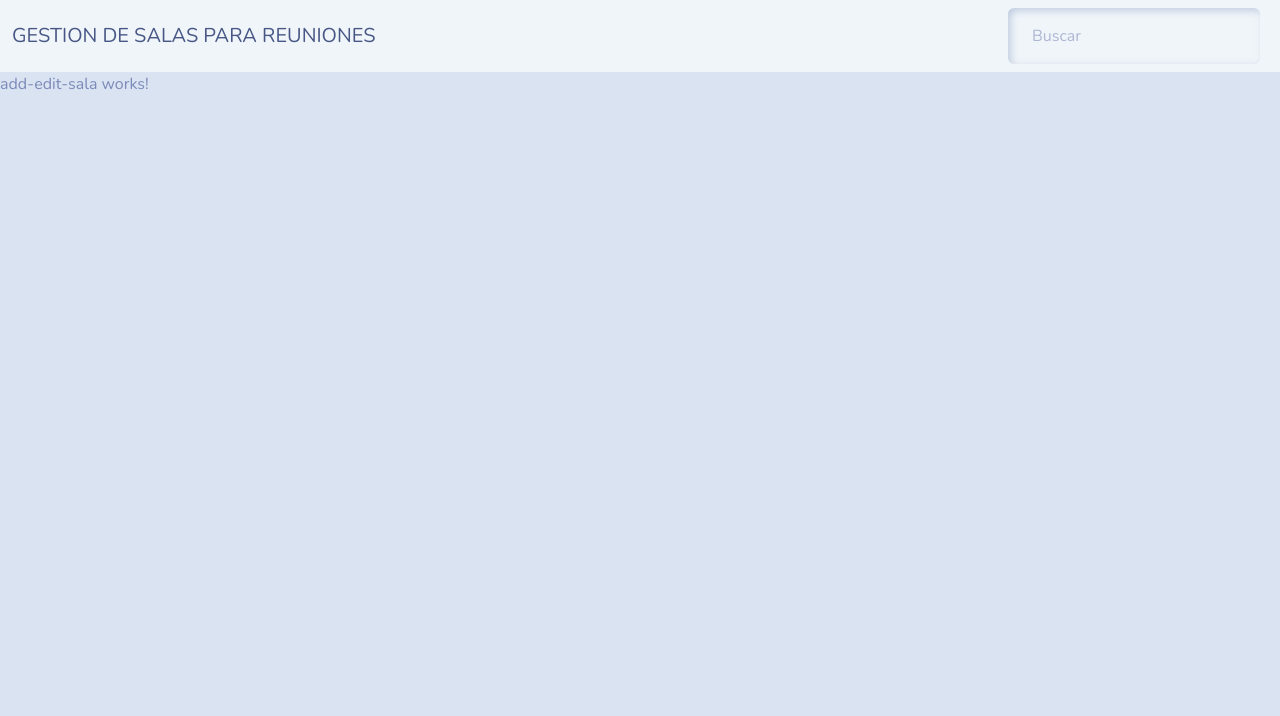
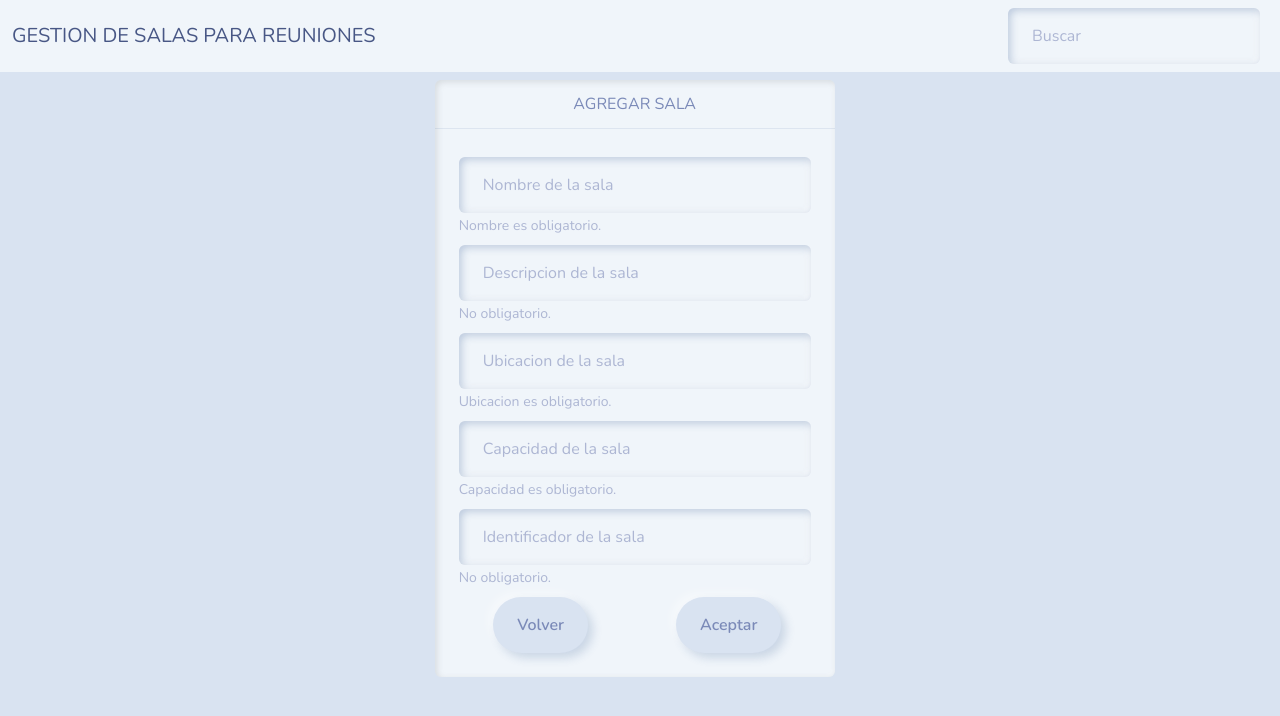
Before and after one commit to PedroCruzNOK/examenLionDev, an Angular app in the folder frontendAngular/: page /agregar in a window 1280 px wide. Shown: the top 716 px of the page. Built offline with nearby package versions, Linux system fonts and the light colour scheme.

Commit message:
frontend: se trabaja en la estructura del formulario para crear una sala

```diff
--- a/frontendAngular/src/app/app-routing.module.ts
+++ b/frontendAngular/src/app/app-routing.module.ts
@@ -9,6 +9,7 @@ const routes: Routes = [
   {path: '', component: ListSalasComponent},
   //agregamos la ruta para agregar una sala
   {path: 'agregar', component: AddEditSalaComponent},
+  {path: 'editar/:id', component: AddEditSalaComponent },
   {path: '**', redirectTo: '', pathMatch:'full' }
 ];
 @NgModule({
--- a/frontendAngular/src/app/components/add-edit-sala/add-edit-sala.component.html
+++ b/frontendAngular/src/app/components/add-edit-sala/add-edit-sala.component.html
@@ -1 +1,32 @@
-<p>add-edit-sala works!</p>
+<div class="row mt-2">
+  <div class="col-lg-4 offset-lg-4">
+    <div class="card bg-light mb-3" style="max-width: 25rem;">
+      <div class="card-header text-center">AGREGAR SALA</div>
+      <div class="card-body">
+        <form action="">
+          <input type="text" class="mt-1 form-control"  placeholder="Nombre de la sala">
+          <small  class="form-text text-muted">Nombre es obligatorio.</small>
+          <input type="text" class="mt-2 form-control"  placeholder="Descripcion de la sala">
+          <small  class="form-text text-muted">No obligatorio.</small>
+          <input type="text" class="mt-2 form-control"  placeholder="Ubicacion de la sala">
+          <small  class="form-text text-muted">Ubicacion es obligatorio.</small>
+          <input type="text" class="mt-2 form-control"  placeholder="Capacidad de la sala">
+          <small  class="form-text text-muted">Capacidad es obligatorio.</small>
+          <input type="text" class="mt-2 form-control"  placeholder="Identificador de la sala">
+          <small  class="form-text text-muted"> No obligatorio.</small>
+          <div class="row mt-2 text-center">
+            <div routerLink ="/" class="col-lg-6">
+              <button type="button" class="btn btn-secondary">Volver</button>
+            </div>
+            <div  class="col-lg-6">
+              <button type="button" class="btn btn-primary">Aceptar</button>
+            </div>
+          </div>
+
+
+        </form>
+
+      </div>
+    </div>
+  </div>
+</div>
--- a/frontendAngular/src/app/components/list-salas/list-salas.component.html
+++ b/frontendAngular/src/app/components/list-salas/list-salas.component.html
@@ -3,7 +3,7 @@
   <br>
   <div class="title">
     <h4>Listado de Salas</h4>
-    <button type="button" class="btn btn-primary">Agregar Sala</button>
+    <button type="button" routerLink= "/agregar" class="btn btn-primary">Agregar Sala</button>
   </div>
   <br>
   <table class="table table-hover table-secondary">
@@ -34,7 +34,7 @@
         <td>{{item.fechafinal}}</td>
         <td>{{item.solicitante}}</td>
         <td>
-          <button type="button" class="btn btn-info btn-sm">Edit</button>
+          <button type="button" routerLink = "/editar/{{item.id}}" class="btn btn-info btn-sm">Editar</button>
           <button type="button" class="btn btn-danger btn-sm ms-2">Delete</button>
 
         </td>
--- a/frontendAngular/src/app/components/list-salas/list-salas.component.ts
+++ b/frontendAngular/src/app/components/list-salas/list-salas.component.ts
@@ -9,6 +9,7 @@ import { Sala } from 'src/app/interfaces/sala';
 export class ListSalasComponent {
   listSalas: Sala[] = [
     {
+      id: 1,
       sala: 'sala',
       descripcion: 'hola',
       ubicacion: 'ubicacion',
@@ -21,6 +22,7 @@ export class ListSalasComponent {
 
     },
     {
+      id: 2,
       sala: 'sala dos',
       descripcion: 'hola',
       ubicacion: 'ubicacion',
```
